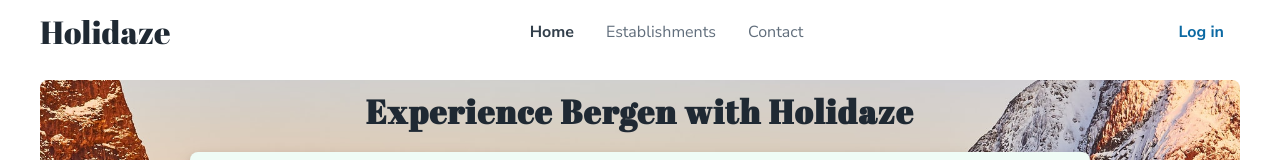
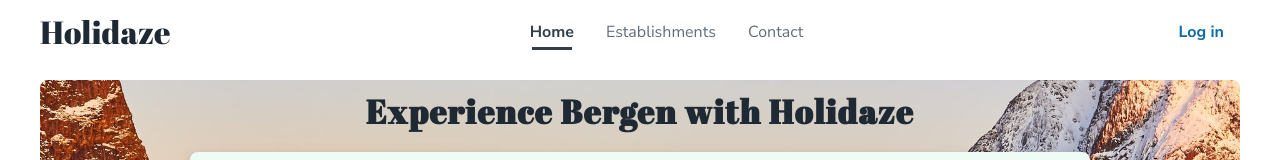
Before and after one commit to Noroff-FEU-Assignments/project-exam-2-Strand-Made, a React (Create React App) app: page / in a window 1280 px wide. Shown: the top 160 px of the page. Built offline with nearby package versions, Linux system fonts and the light colour scheme.

Commit message:
active link styling

```diff
--- a/src/components/layout/navigation/NavLinks.tsx
+++ b/src/components/layout/navigation/NavLinks.tsx
@@ -5,6 +5,7 @@ import styled from "styled-components";
 
 const Link = styled(NavLink)<NavLinkProps>`
   display: block;
+  position: relative;
   padding: 1rem;
   border-radius: 8px;
   color: var(--cool-gray-5);
@@ -18,6 +19,19 @@ const Link = styled(NavLink)<NavLinkProps>`
     font-weight: 600;
     background: var(--cool-gray-2);
     color: var(--cool-gray-8);
+    ${mediaQueries("sm")`
+    ::after {
+      position: absolute;
+      height: 1px;
+      bottom: 10px;
+      left: 0;
+      right: 0;
+      width: 40px;
+      margin: 0 auto;
+      content: "";
+      border-bottom: 3px solid var(--cool-gray-8);
+    }
+    `}
   }
 
   ${mediaQueries("sm")`
```
